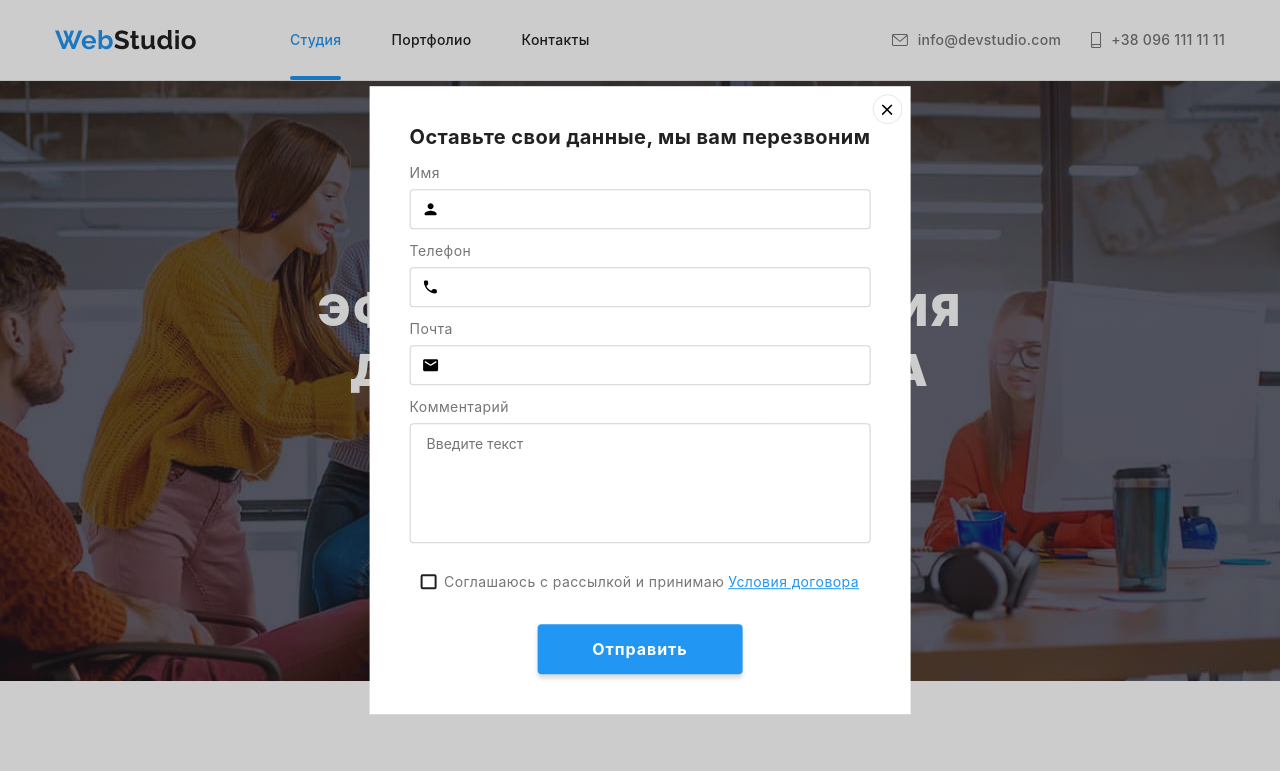
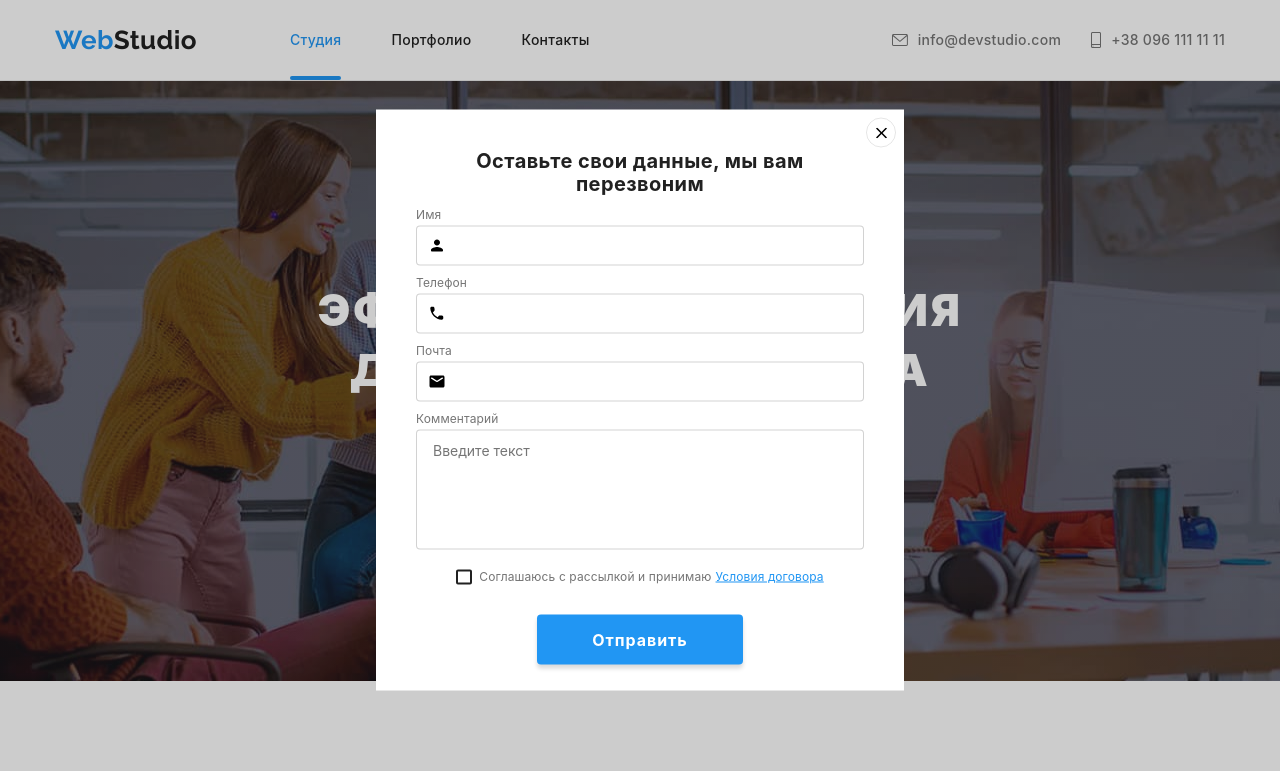
Before and after one commit to valeriia-nurieva/goit-markup-hw-06, a plain HTML site: page index.html in a window 1280 px wide. Both pictures are taken after a click on the button "Заказать услугу". Shown: the top 771 px of the page. Drawn offline with nearby package versions, Linux system fonts and the light colour scheme.

Commit message:
fixs bags

```diff
--- a/css/styles.css
+++ b/css/styles.css
@@ -478,8 +478,8 @@ img {
   position: absolute;
   top: 50%;
   left: 50%;
-  min-height: 581px;
-  min-width: 528px;
+  height: 581px;
+  width: 528px;
   padding: 40px;
 
   background-color: var(--primary-white-color);
@@ -535,6 +535,10 @@ img {
 
 .form-field label {
   color: var(--secondary-text-color);
+  font-weight: 400;
+  font-size: 12px;
+  line-height: 1.16;
+  letter-spacing: 0.01em;
 }
 
 .form-field label:not(:last-child) {
@@ -551,6 +555,7 @@ img {
 
   border: 1px solid rgba(33, 33, 33, 0.2);
   border-radius: 4px;
+  outline: none;
 
   transition: border-color var(--timing-function) var(--cubic),
     box-shadow var(--timing-function) var(--cubic);
@@ -581,6 +586,7 @@ textarea:hover {
 }
 
 textarea {
+  display: block;
   resize: none;
   width: 100%;
   height: 120px;
@@ -589,6 +595,7 @@ textarea {
 
   border: 1px solid rgba(33, 33, 33, 0.2);
   border-radius: 4px;
+  outline: none;
 
   transition: border-color var(--timing-function) var(--cubic),
     box-shadow var(--timing-function) var(--cubic);
@@ -628,15 +635,15 @@ textarea:placeholder-shown {
 .check-icon {
   fill: transparent;
 }
-
-.modal-check:checked + .check-text span,
-.modal-check:focus + .check-text span {
+.modal-check:focus + .check-text span,
+.modal-check:hover + .check-text span {
+  border-color: var(--accent-text-color);
+}
+.modal-check:checked + .check-text span {
   background-color: var(--accent-text-color);
   border: none;
 }
-
-.modal-check:checked + .check-text .check-icon,
-.modal-check:focus + .check-text .check-icon {
+.modal-check:checked + .check-text .check-icon {
   fill: var(--primary-white-color);
 }
 
```
